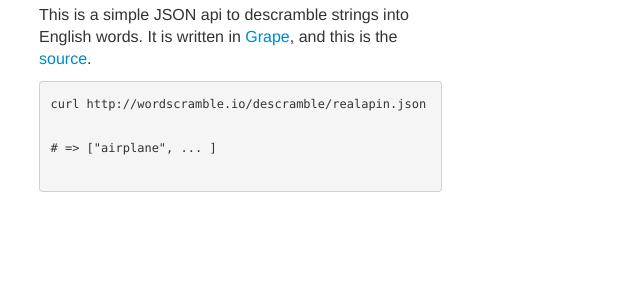
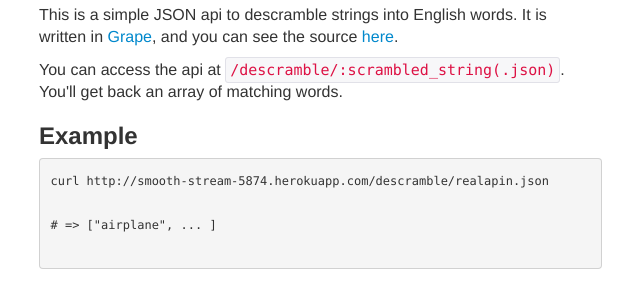
Before and after one commit to declan/wordscramble_app, a plain HTML site: page public/index.html in a window 1280 px wide. Shown: the part 40-348 px from the top of the page, without its empty margins (131-771 px from the left). Drawn offline with Linux system fonts and the light colour scheme.

Commit message:
updated home page text

```diff
--- a/public/index.html
+++ b/public/index.html
@@ -8,20 +8,31 @@
     <body>
         <div class="container">
             <div class="row">
-                <h1 class="span4">Word Scramble</h1>
+                <h1 class="span7">Word Scramble</h1>
             </div>
 
             <div class="row">
-                <p class="span5">
+                <p class="span7">
                     This is a simple JSON api to descramble strings into English words.
                     It is written in <a href="https://github.com/intridea/grape">Grape</a>,
-                    and this is the <a href="https://github.com/declan/wordscramble_app">source</a>.
+                    and you can see the source
+                    <a href="https://github.com/declan/wordscramble_app">here</a>.
+                </p>
+            </div>
+            <div class="row">
+                <p class="span7">
+                     You can access the api at
+                     <code>/descramble/:scrambled_string(.json)</code>.
+                     You'll get back an array of matching words.
                 </p>
             </div>
 
             <div class="row">
-                <pre class="span5">
-curl http://wordscramble.io/descramble/realapin.json
+                <h2 class="span7">Example</h2>
+            </div>
+            <div class="row">
+                <pre class="span7">
+curl http://smooth-stream-5874.herokuapp.com/descramble/realapin.json
 
 # => ["airplane", ... ]
                 </pre>
```
